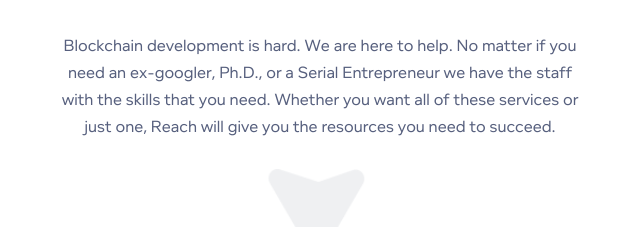
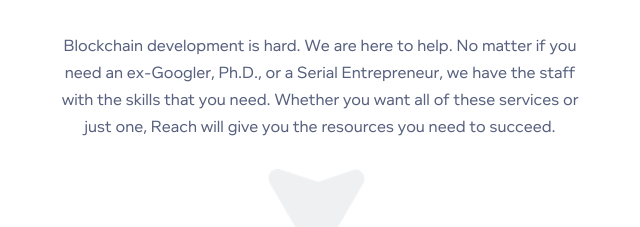
Before and after one commit to reach-sh/reach-sh-website, a plain HTML site: page services.html in a window 1280 px wide. Shown: the part 262-489 px from the top of the page, 320-960 px from the left. Drawn offline with Linux system fonts and the light colour scheme; files whose address does not match are found by name.

Commit message:
Fixed Copy and added a service

```diff
--- a/services.html
+++ b/services.html
@@ -119,8 +119,8 @@
         <div class="container">
           <h1 class="description-title">Services</h1>
           <p class="description-message">
-            Blockchain development is hard. We are here to help. No matter if you need an ex-googler, Ph.D., or a Serial
-            Entrepreneur we have the staff with the skills that you need. Whether you want all of these services or just
+            Blockchain development is hard. We are here to help. No matter if you need an ex-Googler, Ph.D., or a Serial
+            Entrepreneur, we have the staff with the skills that you need. Whether you want all of these services or just
             one, Reach will give you the resources you need to succeed.
           </p>
         </div>
@@ -161,6 +161,7 @@
                 </p>
                 <ul class="service-list">
                   <li>Reach Development</li>
+                  <li>Deployment &amp; Dev-Ops</li>
                   <li>Architecture Advisory</li>
                 </ul>
               </section>
```
